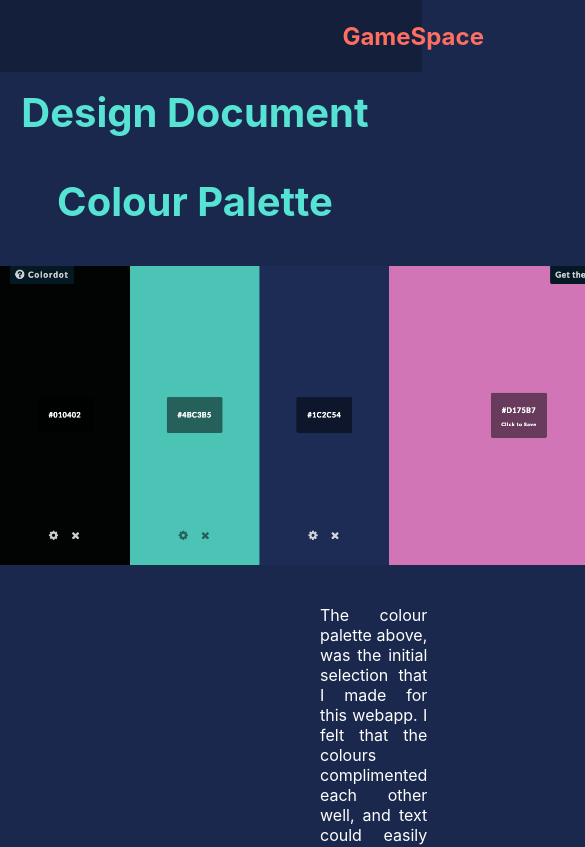
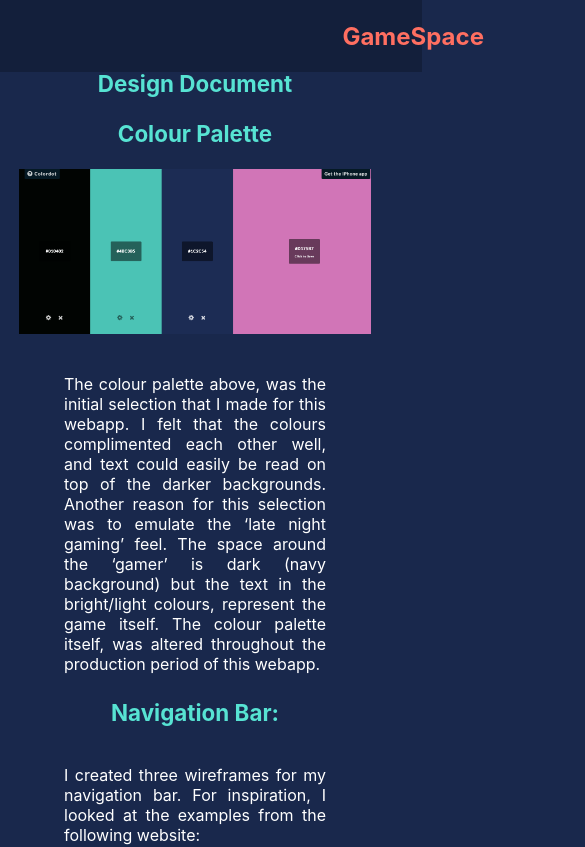
Before and after one commit to KeenanKistoo/2438840_Exam, a React (Create React App) app in the folder gamer-hub/: page /design in a window 390 px wide. Shown: the top 847 px of the page, 585 px wide, since content can reach past the window. Built offline with nearby package versions, Linux system fonts and the light colour scheme.

Commit message:
Responsive Design For Text Complete

```diff
--- a/gamer-hub/src/Components/ImageComp/Image.css
+++ b/gamer-hub/src/Components/ImageComp/Image.css
@@ -7,3 +7,30 @@ img.gen-img{
     margin-right: auto;
     padding-bottom: 0.5rem;
 }
+
+/* Responsive Design */
+
+@media (min-width: 0px) and (max-width: 840px){
+    img.gen-img{
+        max-width: 22rem;
+
+    }
+}
+@media (min-width: 841px) and (max-width: 1000px){
+    img.gen-img{
+        max-width: 30rem;
+
+    }
+}
+
+@media only screen and (min-width: 1001px){
+    img.gen-img{
+        max-width: 35rem;
+
+    }
+}
+@media only screen and (min-width: 1200px){
+    img.gen-img{
+        max-width: 40rem;
+    }
+}
--- a/gamer-hub/src/Components/Sub/Sub.css
+++ b/gamer-hub/src/Components/Sub/Sub.css
@@ -3,3 +3,29 @@ h3.gen-head{
     color: #57e3d3;
     text-align: center;
 }
+/* Responsive Design */
+
+@media (min-width: 0px) and (max-width: 840px){
+    h3.gen-head{
+        font-size: 1.4rem;
+
+    }
+}
+@media (min-width: 841px) and (max-width: 1000px){
+    h3.gen-head{
+        font-size: 1.6rem;
+
+    }
+}
+
+@media only screen and (min-width: 1001px){
+    h3.gen-head{
+        font-size: 2.1rem;
+
+    }
+}
+@media only screen and (min-width: 1200px){
+    h3.gen-head{
+        font-size: 2.5rem;
+    }
+}
--- a/gamer-hub/src/Components/Text/Text.css
+++ b/gamer-hub/src/Components/Text/Text.css
@@ -7,3 +7,35 @@ p.gen-txt{
     padding-top: 1rem;
     padding-bottom: 0.2rem;
 }
+
+/* Responsive Design */
+
+@media (min-width: 0px) and (max-width: 840px){
+    p.gen-txt{
+        font-size: 1rem;
+        margin-left: 4rem;
+        margin-right: 4rem;
+    }
+}
+@media (min-width: 841px) and (max-width: 1000px){
+    p.gen-txt{
+        font-size: 1rem;
+        margin-left: 7rem;
+        margin-right: 7rem;
+    }
+}
+
+@media only screen and (min-width: 1001px){
+    p.gen-txt{
+        font-size: 1rem;
+        margin-left: 11rem;
+        margin-right: 11rem;
+    }
+}
+@media only screen and (min-width: 1200px){
+    p.gen-txt{
+        font-size: 1rem;
+        margin-left: 15rem;
+        margin-right: 15rem;
+    }
+}
```
